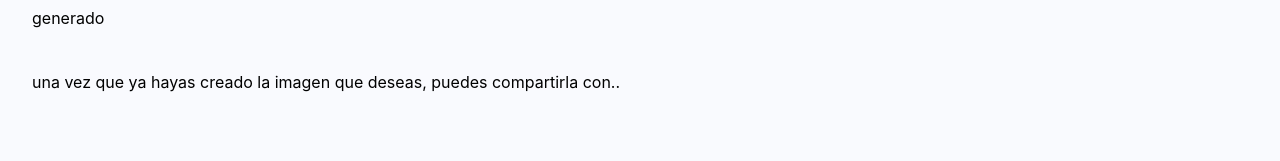
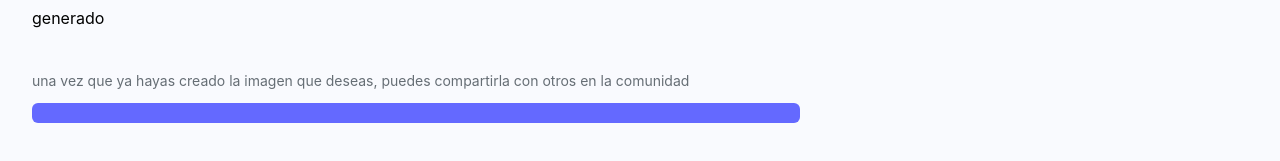
Before and after one commit to davidms5/AI-images-app, a React (Vite) app: page /crear-post in a window 1280 px wide. Shown: the part 503-664 px from the top of the page. Built offline with nearby package versions, Linux system fonts and the light colour scheme; a web font is replaced by a local one.

Commit message:
crearPost terminado, solo falta probarlo

```diff
--- a/src/pages/crearPost.jsx
+++ b/src/pages/crearPost.jsx
@@ -21,11 +21,12 @@
   }
 
   const handleChange = e =>{
-
+    setForm({...form, [e.target.name]: e.target.value})
   }
 
   const handleSurpriseMe = () =>{
-
+    const randomPrompt = getRandomPrompt(form.prompt);
+    setForm({...form, prompt: randomPrompt})
   }
 
   const generateImage = () =>{
@@ -97,8 +98,16 @@
     </div>
 
     <div className="mt-10">
-    <p> una vez que ya hayas creado la imagen que deseas, puedes compartirla con..</p>
+    <p className='mt-2 text-[#666e75] text-[14px]'> una vez que ya hayas creado la imagen que deseas,
+      puedes compartirla con otros en la comunidad</p>
 
+      <button
+      type='submit'
+      className='mt-3 text-white bg-[#6469ff]
+      font-medium rounded-md text-sm w-full sm:auto
+      px-5 py-2.5 text-center'>
+
+      </button>
 
     </div>
 
```
